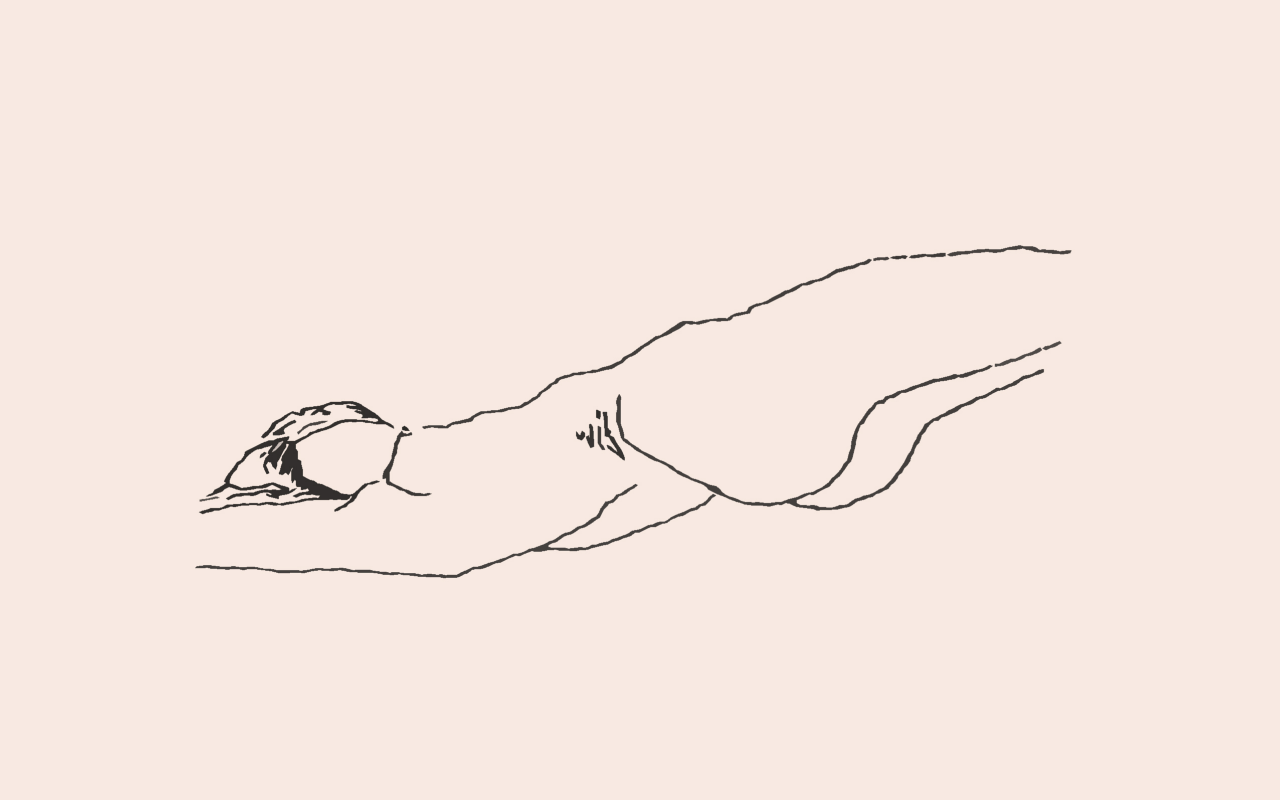
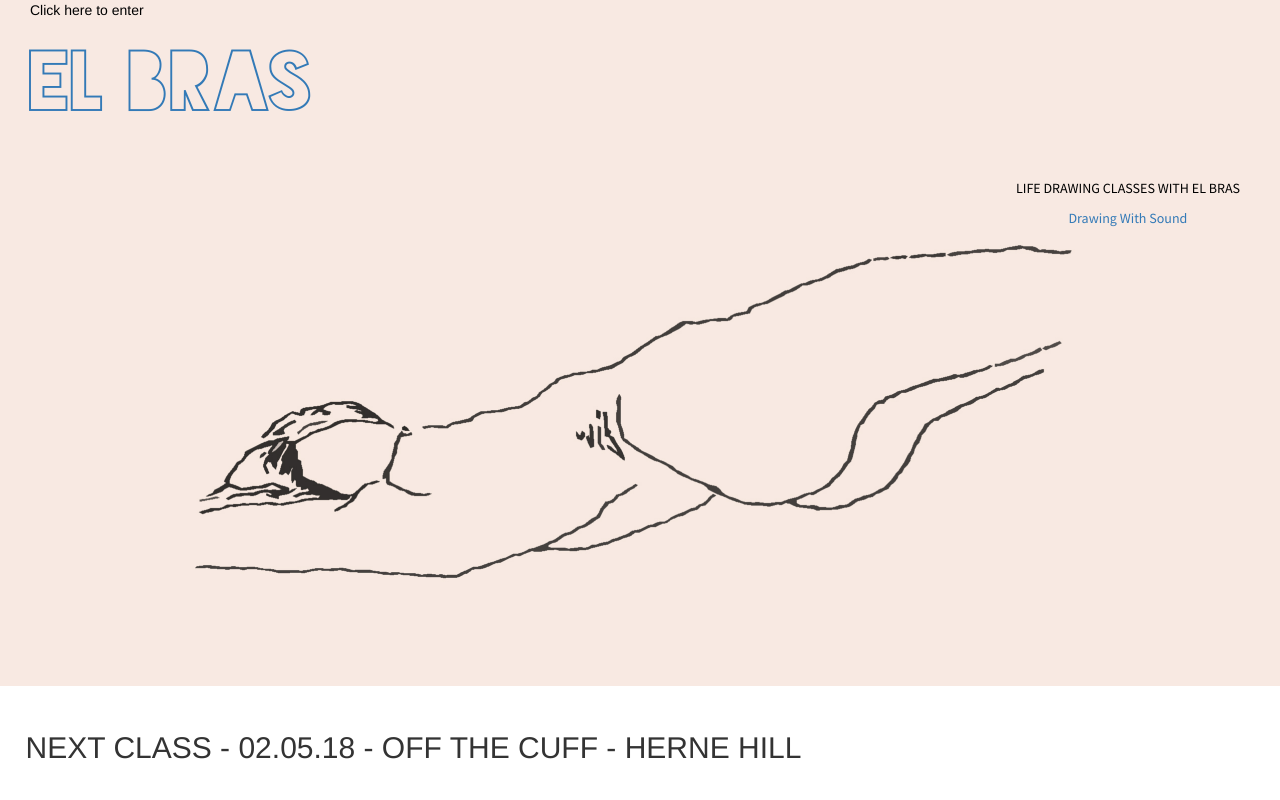
Before and after one commit to EllieDom/elbras, a plain HTML site: page home.html in a window 1280 px wide. Drawn offline with Linux system fonts and the light colour scheme.

Commit message:
next class

```diff
--- a/css/styles.css
+++ b/css/styles.css
@@ -27,13 +27,16 @@ body.splashpage {
   background-attachment: fixed;
   min-height: inherit;
   background-position: center;
+  background-image: no-repeat;
 }
 
 @font-face {
   font-family: BlackoutSunrise;
   src: url('../fonts/BlackoutSunrise.ttf');
 }
-.Blackout Sunrise { font-family: BlackoutSunrise; }
+.BlackoutSunrise {
+  font-family: BlackoutSunrise;
+}
 
 .style {
   background-image: url(/images.img/FH000002.jpg);
@@ -68,14 +71,11 @@ ul.dropdown-menu {
     height: 60px;
     transition: background-color .5s ease 0s;
 }
-
 }
-
 
 .title {
   font-family: BlackoutSunrise;
   font-size: 80px;
-  text-align: center;
 
 }
 
@@ -92,6 +92,8 @@ ul.dropdown-menu {
 }
 
 
+h1 {
+  font-family: BlackoutSunrise;
 }
 
 h3 {
@@ -127,5 +129,39 @@ li {
 
 .lifedrawing {
   text-align: center;
+  font-family: 'Source Sans Pro', sans-serif;
+  padding: inherit;
+  float: right;
+  margin: 40px;
+}
 
+.link {
+  color; black;
+  text-decoration: none;
+  background-color: none;
 }
+
+.enter {
+  margin-left: 30px;
+  float:inherit;
+  width: inherit;
+}
+
+.scroll-left {
+  background-color: white;
+  width: 100%;
+  clear: both;
+  padding: 2%;
+  position: fixed;
+  bottom: 0px;
+}
+
+
+
+.next-class {
+  border: 0;
+  font-family: 'Source Sans Pro', sans serif;
+  font-size: 100%;
+  font-weight: inherit;
+  vertical-align: baseline;
+}
--- a/home.html
+++ b/home.html
@@ -6,15 +6,40 @@
     <link rel="stylesheet" type="text/css" href="css/styles.css" />
     <meta name="viewport" content="width=device-width,
        initial-scale=1.0">
-  </head>
-  <body class="splashpage">
+    <link href="https://fonts.googleapis.com/css?family=Source+Sans+Pro" rel="stylesheet">
+      <!--  <script type="text/javascript">
 
-    <div class="lifedrawing">
+          window.onload=timeout;
+          function timeout(){
+          window.setTimeout("redirect()",10000)}
 
-    </div>
+          function redirect(){
+          window.location="index.html"
+          return}
+        </script>
+      -->
+
+    </head>
+    <body class="splashpage">
+      <div class="enter">
+        <p>Click here to enter</p>
+          <div class="link">
+            <a href="index.html">
+              <h1 class="title">El Bras</h1>
+            </a>
+          </div>
+        </div>
 
 
+      <div class="lifedrawing">
+        <p>LIFE DRAWING CLASSES WITH EL BRAS</p>
+          <p>
+            <a href="https://www.facebook.com/soundlifedrawing/?view_public_for=168915527023960">Drawing With Sound</a>
+          </p>
+      </div>
 
+      <div class="scroll-left">
+        <h2>NEXT CLASS - 02.05.18 - OFF THE CUFF - HERNE HILL</h2>
+      </div>
 
-
-  </body>
+    </body>
```
Also changed, not shown: index.html (+8 -6 lines), 1 other file.
